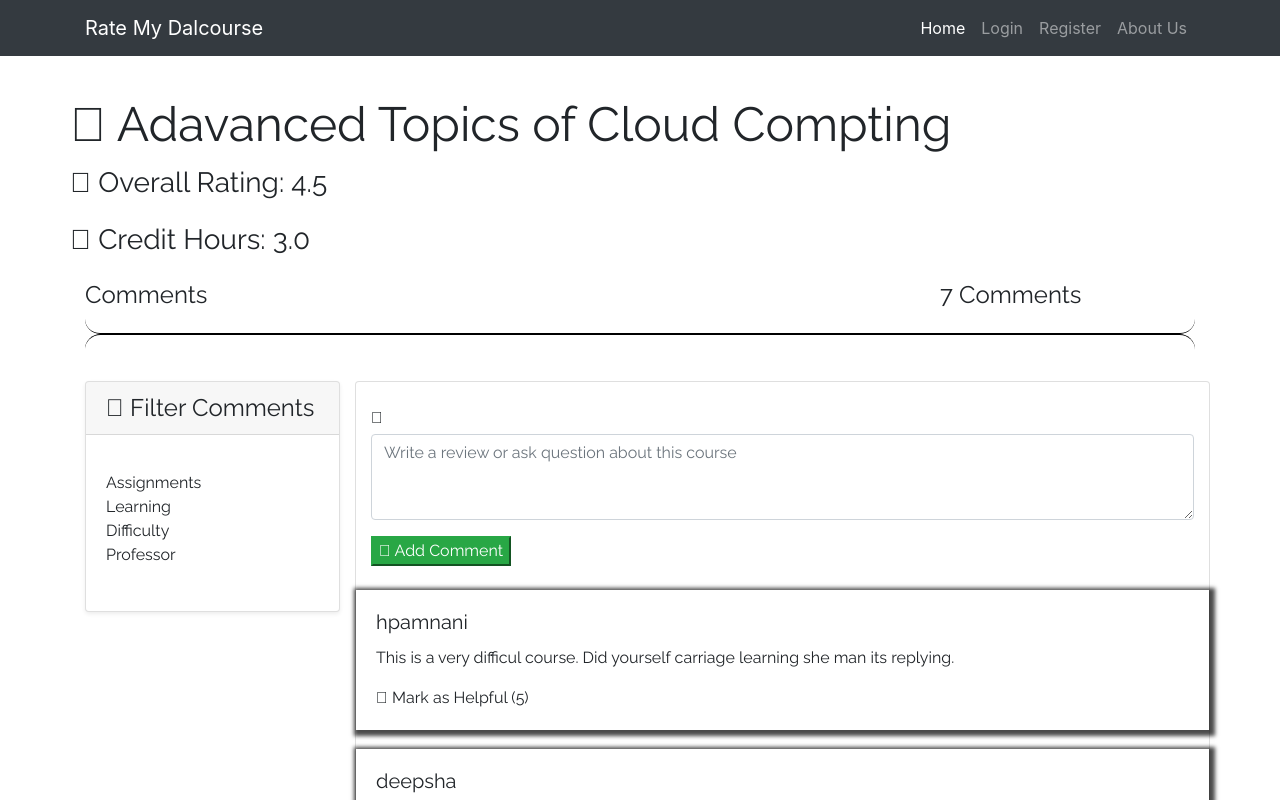
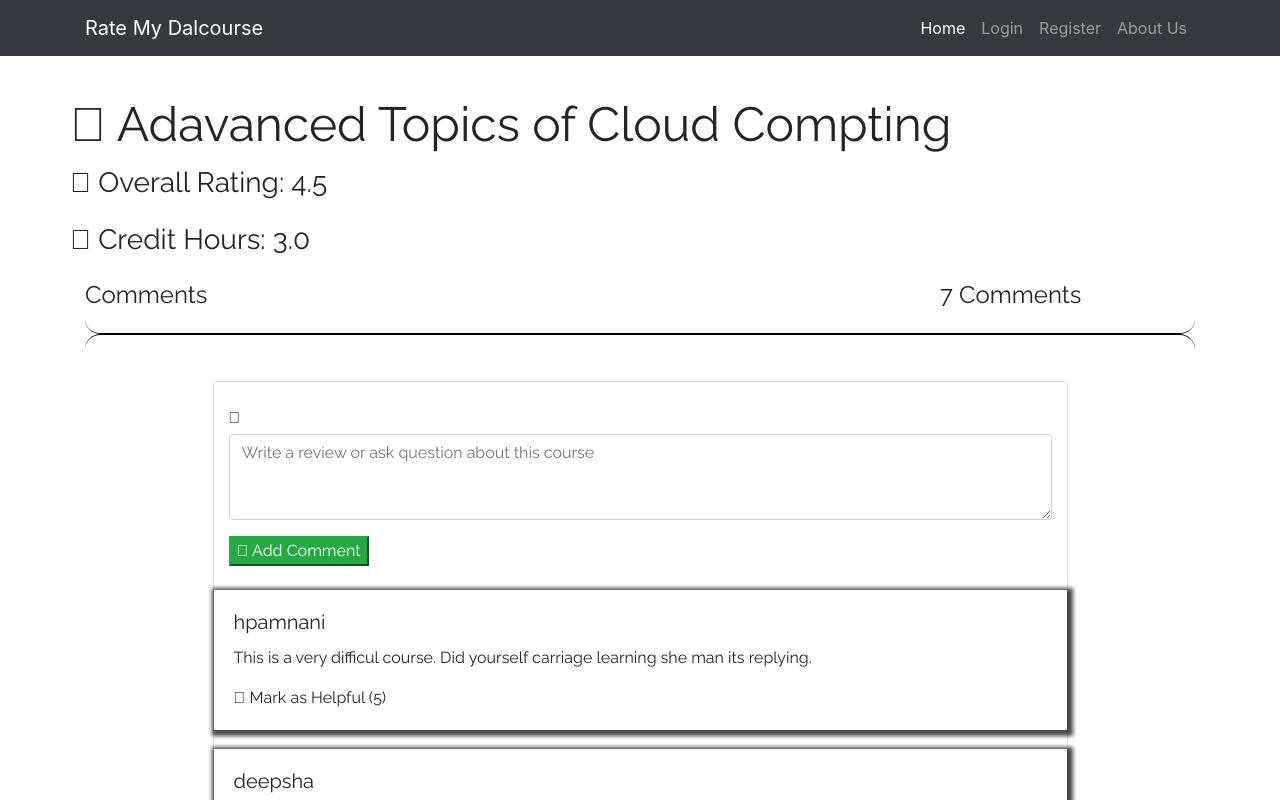
Before and after one commit to Shrey09/RateMyDalCourse, an Angular app: page /discussion in a window 1280 px wide. Shown: the top 800 px of the page. Built offline with nearby package versions, Linux system fonts and the light colour scheme.

Commit message:
discussion forum updated and register route changed

```diff
--- a/src/app/app-routing.module.ts
+++ b/src/app/app-routing.module.ts
@@ -19,7 +19,7 @@ const routes: Routes = [
     path: 'login', component:LoginComponent
   },
   {
-    path: 'Register' , component:RegistrationComponent
+    path: 'register' , component:RegistrationComponent
   },
   {
     path: 'dashboard' , component:DashboardComponent
--- a/src/app/discussionforum/discussionforum.component.html
+++ b/src/app/discussionforum/discussionforum.component.html
@@ -37,23 +37,7 @@
 
       <hr id="horizontalLine">
 
-      <div class="row">
-        <div class="col-md-3">
-              <div class="card mb-4 shadow-sm">
-                  <div class="card-header">
-                      <h4 class="my-0 font-weight-normal display-6"> <span><i class="fas fa-filter"></i></span> Filter Comments </h4>
-                  </div>
-
-                  <div class="card-body">
-                      <ul class="list-unstyled mt-3 mb-4">
-                          <li class="commentCategory">Assignments</li>
-                          <li class="commentCategory">Learning</li>
-                          <li class="commentCategory">Difficulty</li>
-                          <li class="commentCategory">Professor</li>
-                      </ul>
-                  </div>
-              </div>
-          </div>
+      <div class="row justify-content-center">
 
           <div class="card col-md-9">
             <div class="row my-4">
--- a/src/app/login/login.component.html
+++ b/src/app/login/login.component.html
@@ -30,7 +30,7 @@
             <br>
             <div class="text-center" id="errormsg"></div>
             <div class="forgot-password ">
-                <a href="Register">New User?</a><br>
+                <a href="register">New User?</a><br>
             </div>
         </form>
     </div>
--- a/src/app/navbar/navbar.component.html
+++ b/src/app/navbar/navbar.component.html
@@ -17,7 +17,7 @@
           <a class="nav-link" routerLink='/login'>Login</a>
         </li>
         <li class="nav-item">
-          <a class="nav-link" href='/Register'>Register</a>
+          <a class="nav-link" href='/register'>Register</a>
         </li>
         <li class="nav-item">
           <a class="nav-link" href="#">About Us</a>
```
